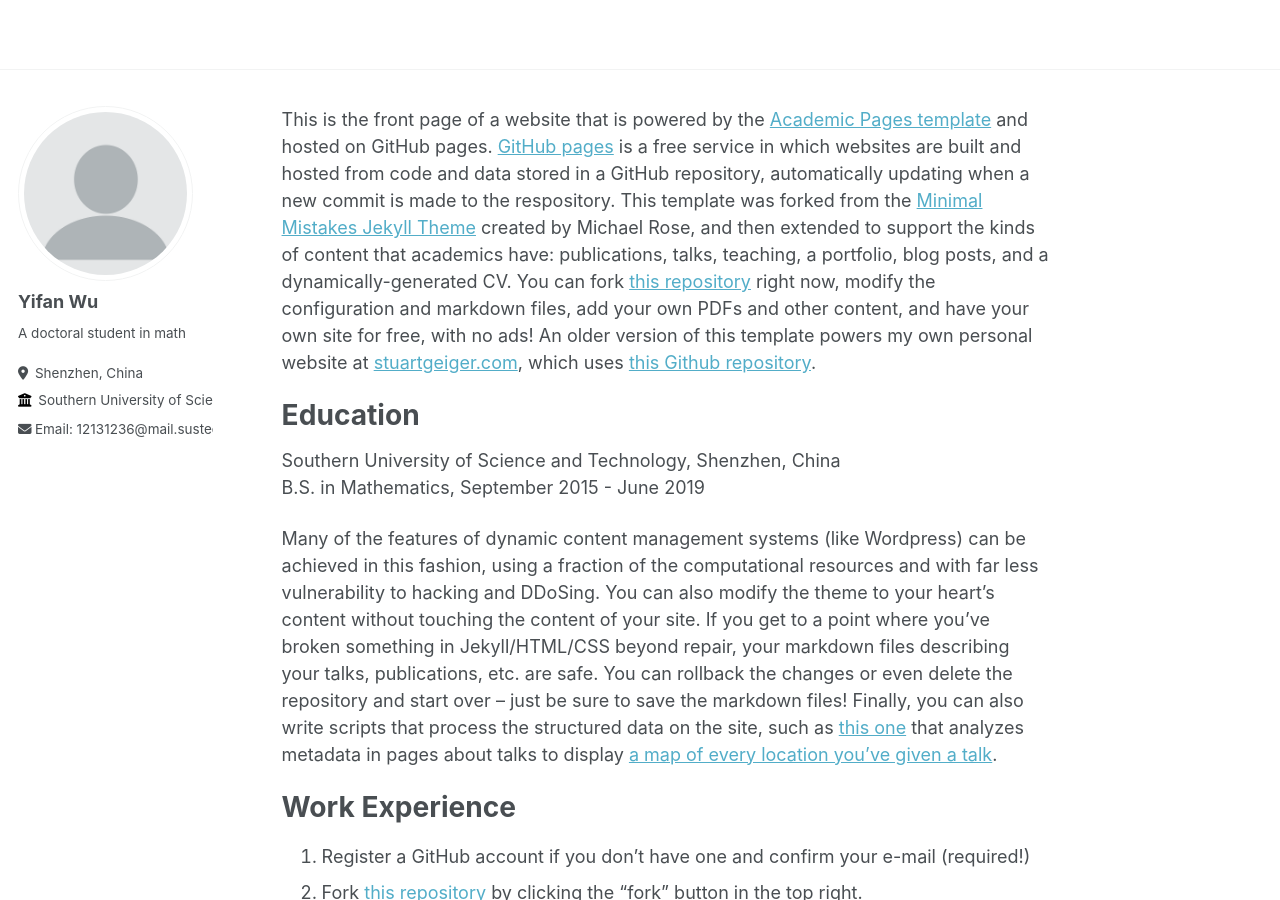
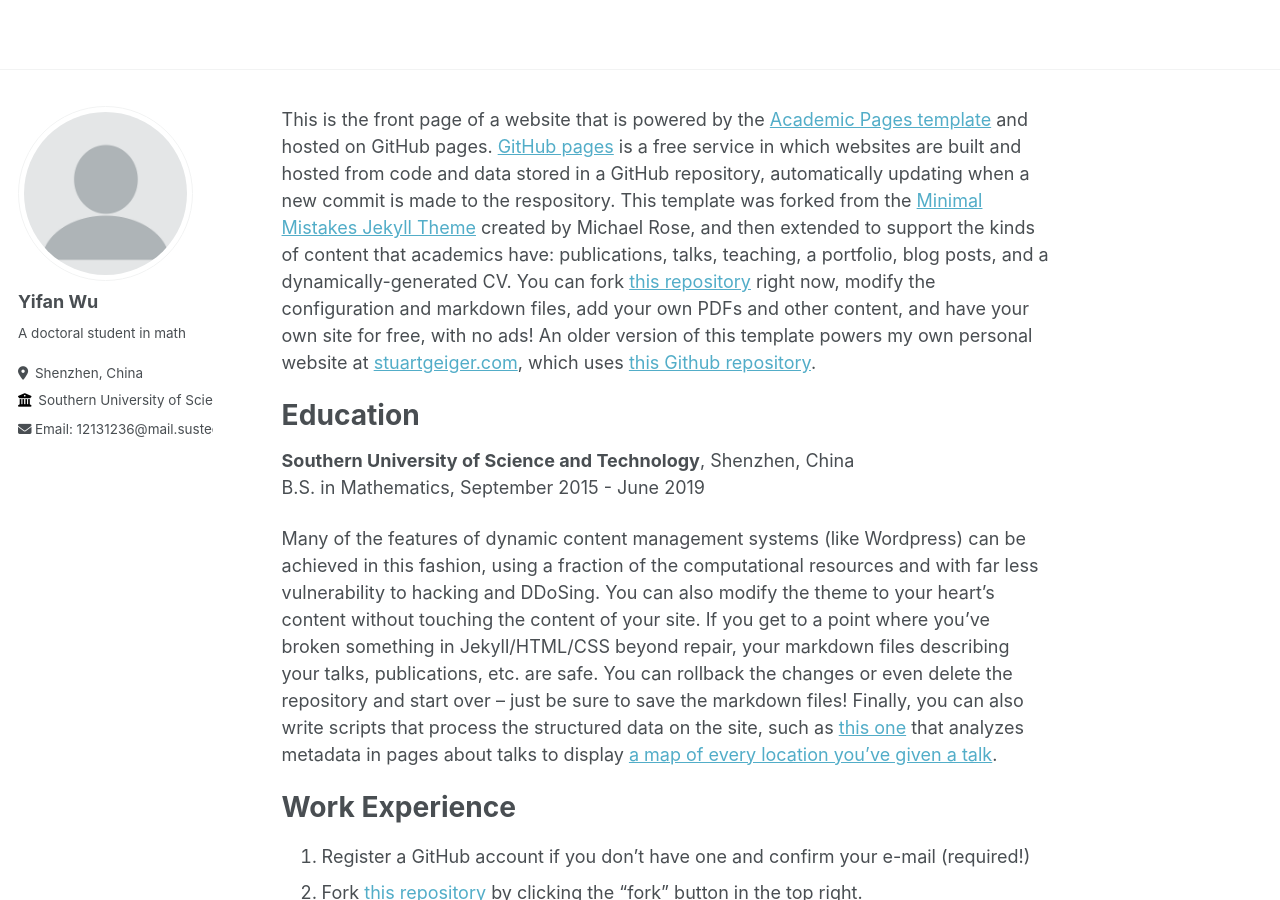
Before and after one commit to Wuyf19970105/Wuyf19970105.github.io, a Jekyll site: the page built from _pages/about.md, in a window 1280 px wide and 900 px high. Built offline with Jekyll 4.4.1, drawn with Linux system fonts in a browser that asks for light colours.

```diff
--- a/_pages/about.md
+++ b/_pages/about.md
@@ -11,8 +11,8 @@ This is the front page of a website that is powered by the [Academic Pages templ
 
 Education
 ======
-Southern University of Science and Technology, Shenzhen, China
-B.S. in Mathematics, September 2015 - June 2019
+**Southern University of Science and Technology**, Shenzhen, China
+    B.S. in Mathematics, September 2015 - June 2019
 
 Many of the features of dynamic content management systems (like Wordpress) can be achieved in this fashion, using a fraction of the computational resources and with far less vulnerability to hacking and DDoSing. You can also modify the theme to your heart's content without touching the content of your site. If you get to a point where you've broken something in Jekyll/HTML/CSS beyond repair, your markdown files describing your talks, publications, etc. are safe. You can rollback the changes or even delete the repository and start over -- just be sure to save the markdown files! Finally, you can also write scripts that process the structured data on the site, such as [this one](https://github.com/academicpages/academicpages.github.io/blob/master/talkmap.ipynb) that analyzes metadata in pages about talks to display [a map of every location you've given a talk](https://academicpages.github.io/talkmap.html).
 
```
